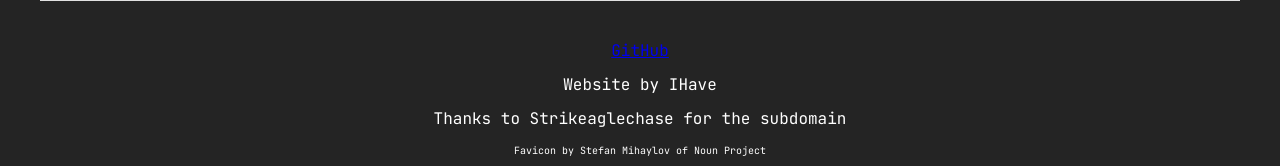
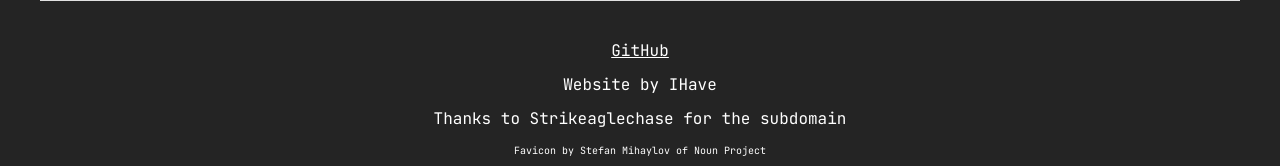
Before and after one commit to Alex-Programs/tipjar, a Flask app: page / in a window 1280 px wide. Shown: the part 4645-4811 px from the top of the page. Run offline with Flask 2, Linux system fonts and the light colour scheme.

Commit message:
Improved on chrome

```diff
--- a/assets/index.css
+++ b/assets/index.css
@@ -163,3 +163,7 @@ body {
 #github:visited {
     color: white;
 }
+
+#github {
+    color: white;
+}
```
